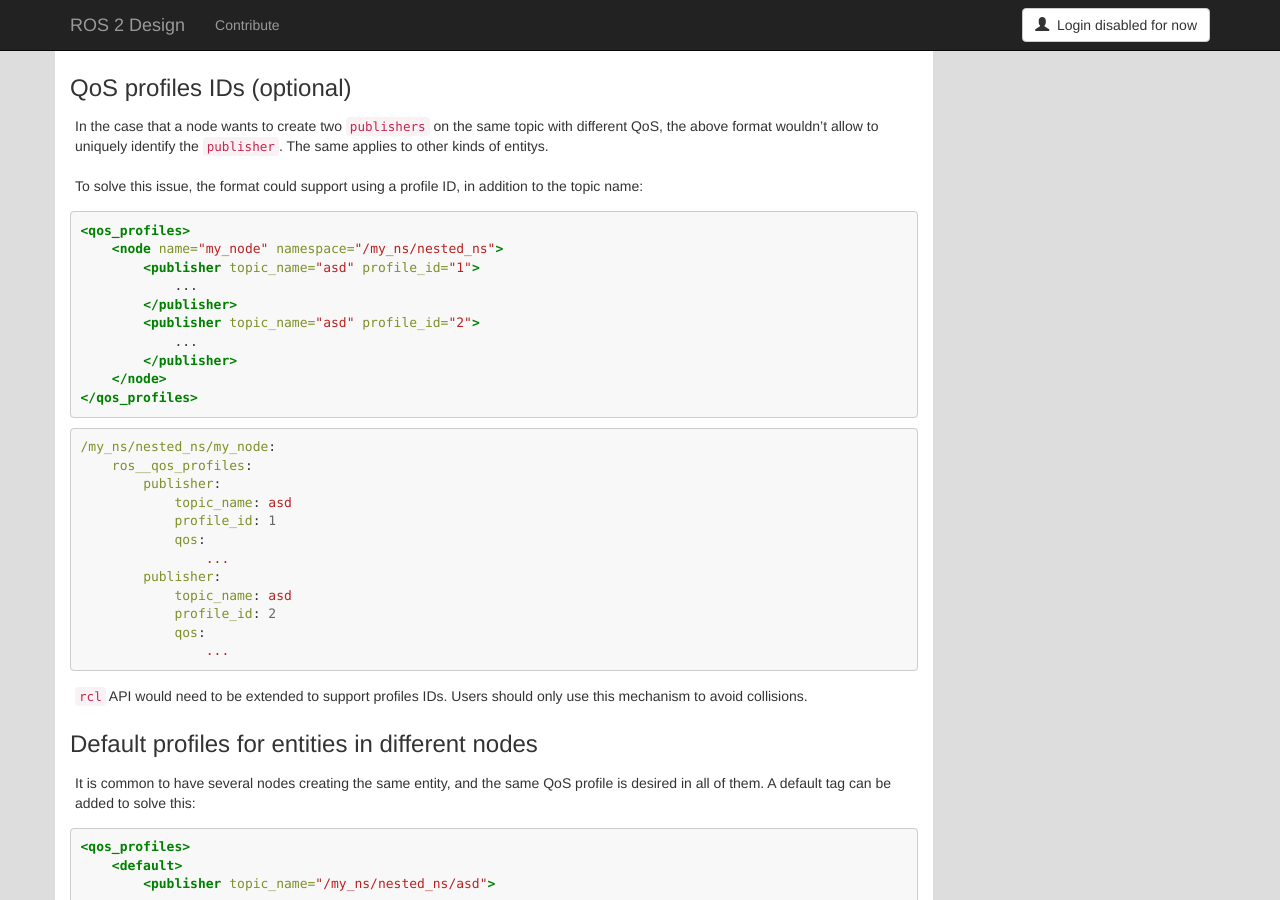
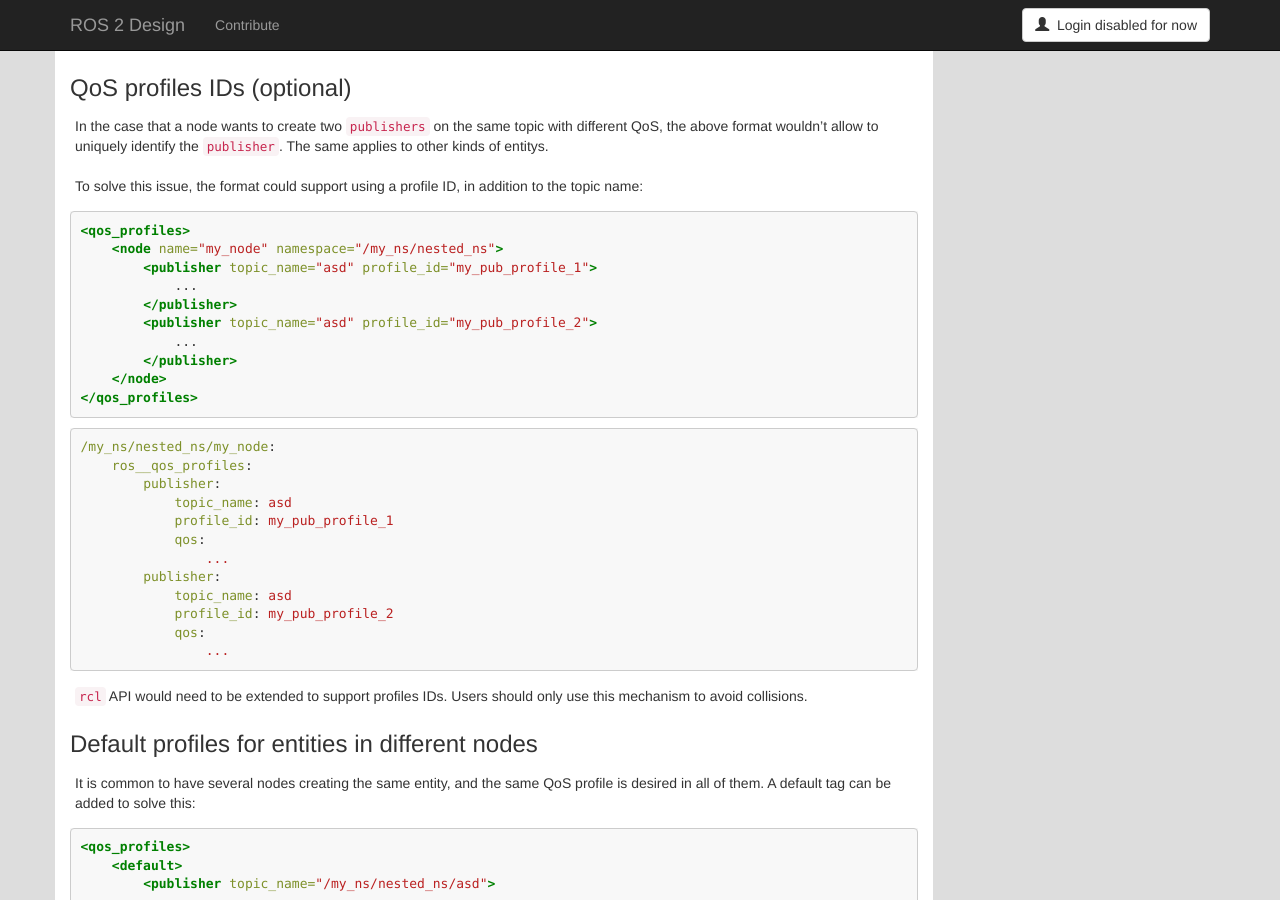
Before and after one commit to ros2/design, a Jekyll site: the page built from articles/external_qos_file.md, in a window 1280 px wide and 900 px high, scrolled down 1675 px. Built offline with Jekyll 4.4.1, drawn with Linux system fonts in a browser that asks for light colours; nearby versions of some CDN libraries.

Commit message:
Use strings as profiles IDs in the examples
Signed-off-by: Ivan Santiago Paunovic <ivanpauno@ekumenlabs.com>

````diff
--- a/articles/external_qos_file.md
+++ b/articles/external_qos_file.md
@@ -104,10 +104,10 @@ To solve this issue, the format could support using a profile ID, in addition to
 ```xml
 <qos_profiles>
     <node name="my_node" namespace="/my_ns/nested_ns">
-        <publisher topic_name="asd" profile_id="1">
+        <publisher topic_name="asd" profile_id="my_pub_profile_1">
             ...
         </publisher>
-        <publisher topic_name="asd" profile_id="2">
+        <publisher topic_name="asd" profile_id="my_pub_profile_2">
             ...
         </publisher>
     </node>
@@ -119,12 +119,12 @@ To solve this issue, the format could support using a profile ID, in addition to
     ros__qos_profiles:
         publisher:
             topic_name: asd
-            profile_id: 1
+            profile_id: my_pub_profile_1
             qos:
                 ...
         publisher:
             topic_name: asd
-            profile_id: 2
+            profile_id: my_pub_profile_2
             qos:
                 ...
 ```
````
